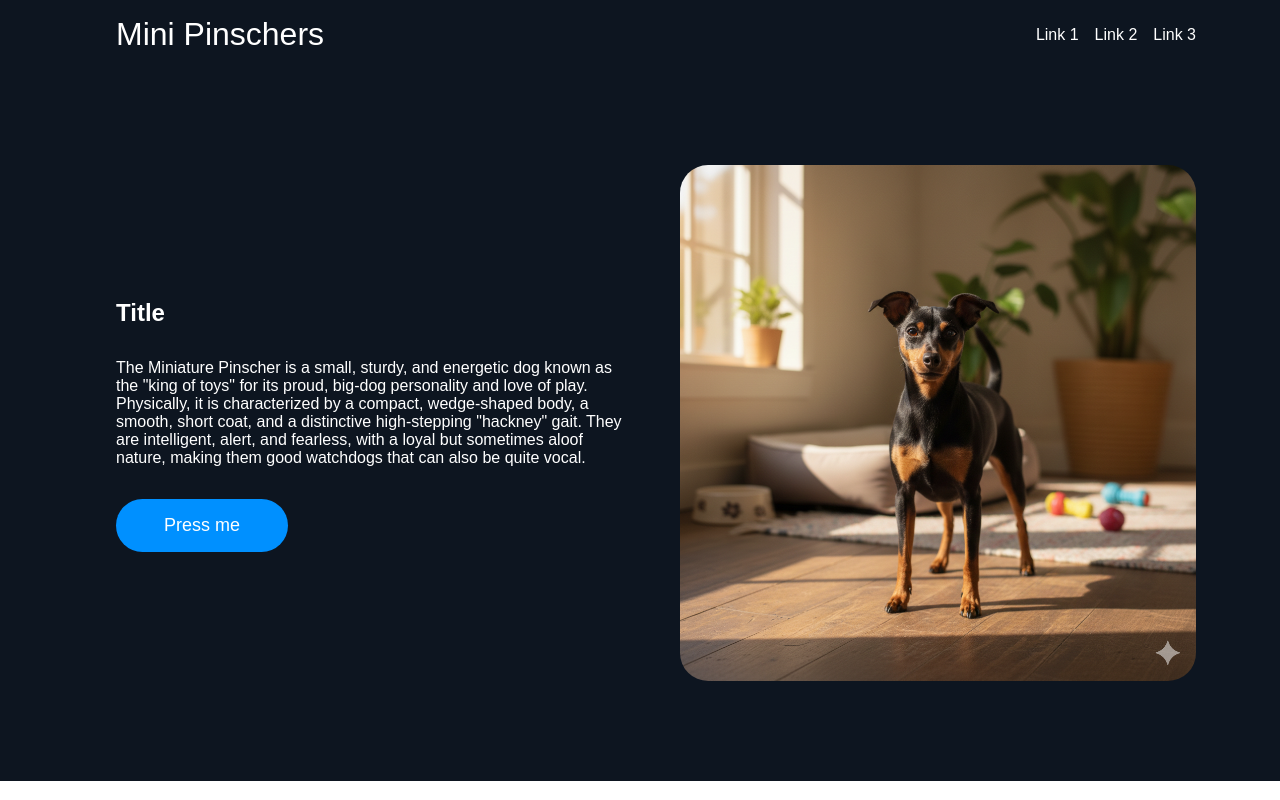
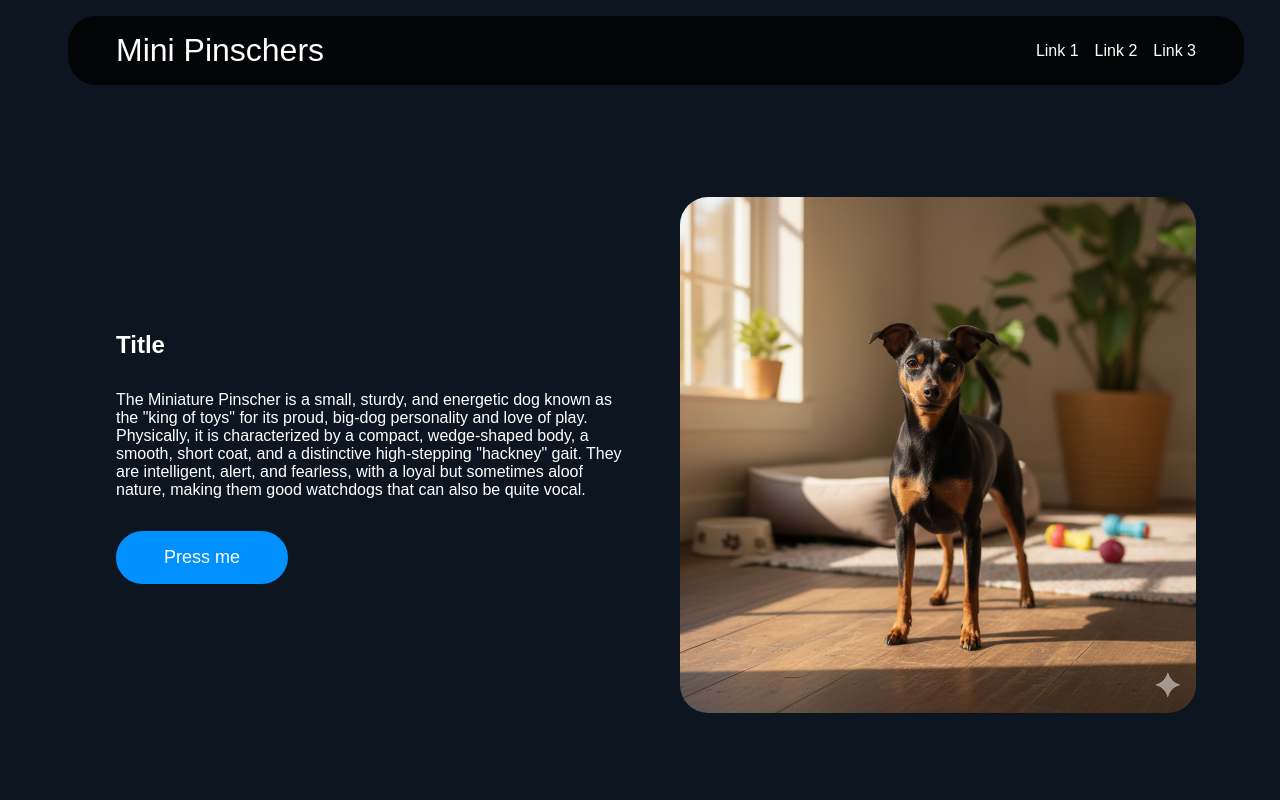
Before and after one commit to DanielcFenner/the-odin-project, a plain HTML site: page Foundations/flexbox-landing-page/index.html in a window 1280 px wide. Shown: the top 800 px of the page. Drawn offline with Linux system fonts and the light colour scheme.

Commit message:
went a bit spicy and made a cool over the top header for the flexbox wepractice

```diff
--- a/Foundations/flexbox-landing-page/index.html
+++ b/Foundations/flexbox-landing-page/index.html
@@ -8,9 +8,13 @@
     </head>
     <body>
         <header>
-            <div>
-                <div class="title">Mini Pinschers</div>
-                <div class="links"><a>Link 1</a><a>Link 2</a><a>Link 3</a></div>
+            <div class="headerflex">
+                <div>
+                    <div class="title">Mini Pinschers</div>
+                    <div class="links">
+                        <a>Link 1</a><a>Link 2</a><a>Link 3</a>
+                    </div>
+                </div>
             </div>
         </header>
         <section class="section-one">
--- a/Foundations/flexbox-landing-page/styles.css
+++ b/Foundations/flexbox-landing-page/styles.css
@@ -80,15 +80,25 @@ body {
     display: flex;
     flex-direction: column;
     width: 100%;
+    background-color: #0d1520;
 }
 
 header {
-    width: 100%;
     padding: 1rem;
-    background-color: #0d1520;
+    margin: 0 auto;
     color: white;
+    position: sticky;
+    top: 0;
+}
+
+.headerflex {
+    margin-left: 2rem;
     display: flex;
+    padding: 1rem 3rem 1rem 3rem;
+    border-radius: 28px;
     justify-content: center;
+    background-color: rgba(0, 0, 0, 0.8);
+    backdrop-filter: blur(5px);
 }
 
 footer {
@@ -150,3 +160,11 @@ section {
     color: white;
     background-color: #0d1520;
 }
+
+.section-two {
+    background-color: white;
+}
+
+.section-four {
+    background-color: white;
+}
```
